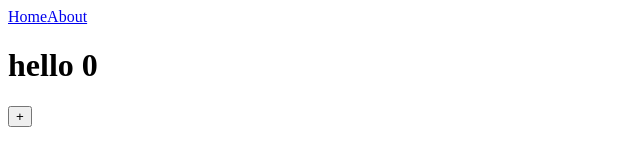
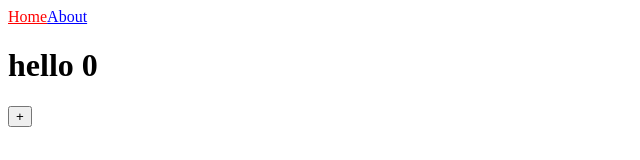
Before and after one commit to dongmin7208/nextjs-intro, a Next.js app: page / in a window 1280 px wide. Shown: the top 160 px of the page, without its empty margins (0-640 px from the left). Built offline with nearby package versions, Linux system fonts and the light colour scheme.

Commit message:
ADD: useRouter

```diff
--- a/components/NavBar.js
+++ b/components/NavBar.js
@@ -1,12 +1,22 @@
 import Link from "next/link";
+import { useRouter } from "next/router";
 export default function NavBar() {
+    const router = useRouter();
     return (
         <nav>
             <Link href="/">
-                <a>Home</a>
+                <a style={{ color: router.pathname === "/" ? "red" : "blue" }}>
+                    Home
+                </a>
             </Link>
             <Link href="/about">
-                <a>About</a>
+                <a
+                    style={{
+                        color: router.pathname === "/about" ? "red" : "blue",
+                    }}
+                >
+                    About
+                </a>
             </Link>
         </nav>
     );
```
